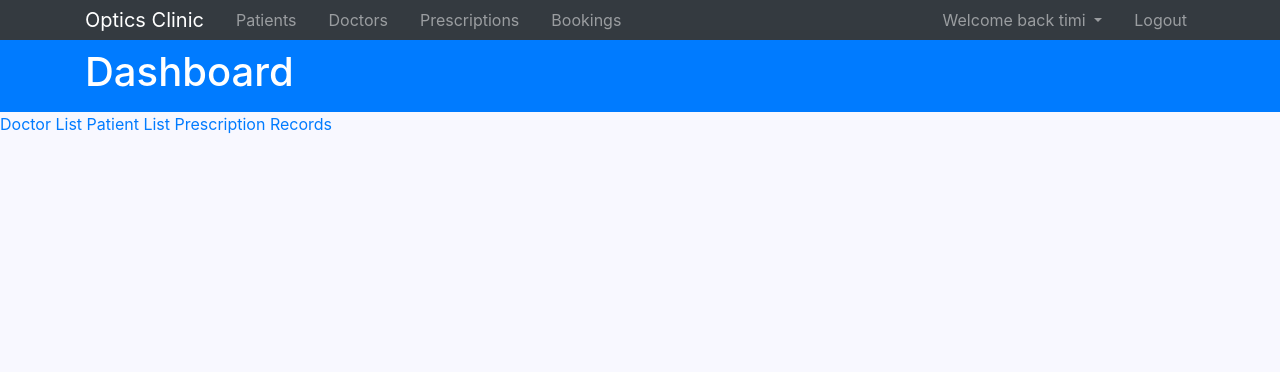
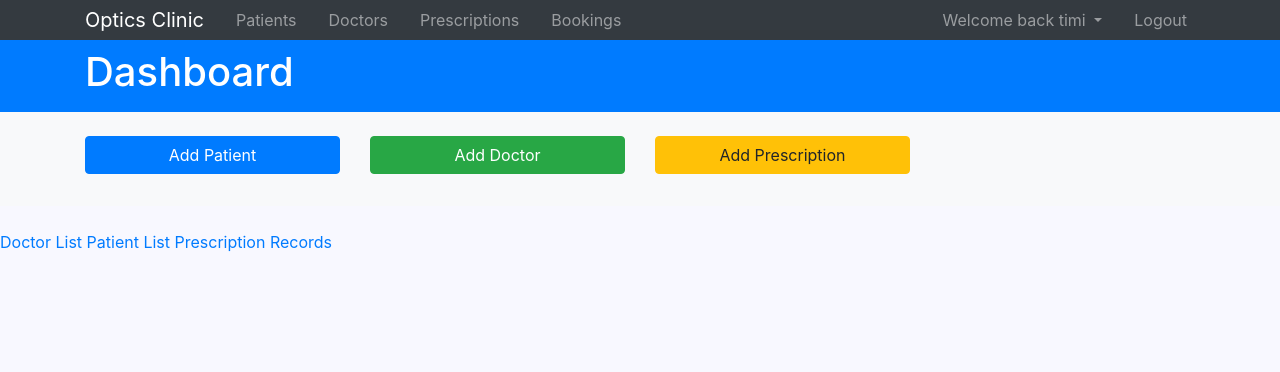
Before and after one commit to Rhotimee/optic-clinic, a Django app: page /clinic/ in a window 1280 px wide. Shown: the top 372 px of the page. Run offline with Django 3.2, Linux system fonts and the light colour scheme; some libraries are stand-ins or nearby versions.

Commit message:
dynamic urls for navs && Actions bar

```diff
--- a/templates/base.html
+++ b/templates/base.html
@@ -20,7 +20,7 @@
        <!-- NAVBAR -->
     <nav class="navbar navbar-expand-sm navbar-dark bg-dark p-0">
         <div class="container">
-            <a href="index.html" class="navbar-brand">Optics Clinic</a>
+            <a href="{% url 'clinic:dashboard' %}" class="navbar-brand">Optics Clinic</a>
             <button class="navbar-toggler" data-toggle="collapse" data-target="#navbarNav">
                 <span class="navbar-toggler-icon"></span>
             </button>
@@ -30,16 +30,16 @@
 {#                        <a href="index.html" class="nav-link active">Dashboard</a>#}
 {#                    </li>#}
                     <li class="nav-item px-2">
-                        <a href="posts.html" class="nav-link">Patients</a>
+                        <a href="{% url 'clinic:patient-list' %}" class="nav-link">Patients</a>
                     </li>
                     <li class="nav-item px-2">
-                        <a href="categories.html" class="nav-link">Doctors</a>
+                        <a href="{% url 'clinic:doctor-list' %}" class="nav-link">Doctors</a>
                     </li>
                     <li class="nav-item px-2">
-                        <a href="users.html" class="nav-link">Prescriptions</a>
+                        <a href="{% url 'clinic:prescription-list' %}" class="nav-link">Prescriptions</a>
                     </li>
                     <li class="nav-item px-2">
-                        <a href="users.html" class="nav-link">Bookings</a>
+                        <a href="{% url 'clinic:book-list' %}" class="nav-link">Bookings</a>
                     </li>
                 </ul>
 
@@ -78,6 +78,28 @@
         </div>
     </header>
 
+          <!-- ACTIONS -->
+    <section id="action" class="py-4 mb-4 bg-light">
+        <div class="container">
+            <div class="row">
+                <div class="col-md-3 mb-2">
+                    <a href="#" class="btn btn-primary btn-block" data-toggle="modal" data-target=#addPostModal>
+                       <i class="fa fa-plus"></i> Add Patient
+                    </a>
+                </div>
+                <div class="col-md-3 mb-2">
+                    <a href="#" class="btn btn-success btn-block" data-toggle="modal" data-target=#addCategoryModal>
+                        <i class="fa fa-plus"></i> Add Doctor
+                     </a>
+                </div>
+                <div class="col-md-3 mb-2">
+                    <a href="#" class="btn btn-warning btn-block" data-toggle="modal" data-target=#addUserModal>
+                        <i class="fa fa-plus"></i> Add Prescription
+                    </a>
+                </div>
+            </div>
+        </div>
+    </section>
 
         {% block content %}
 
```
